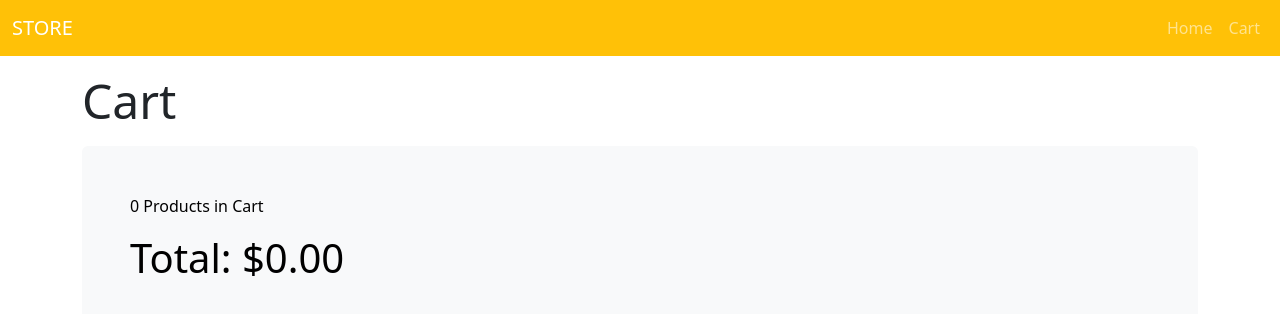
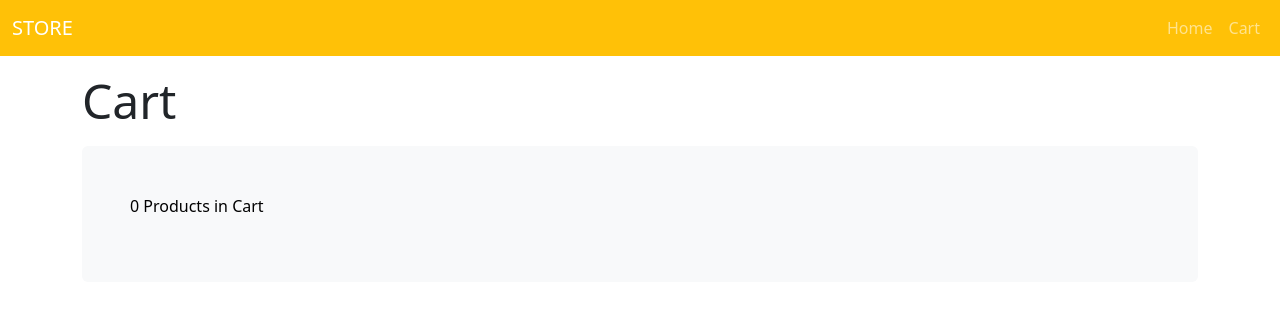
Before and after one commit to ChristianCurtis06/advanced-e-commerce-web-app, a React (Vite) app: page /cart in a window 1280 px wide. Shown: the top 314 px of the page. Built offline with nearby package versions, Linux system fonts and the light colour scheme.

Commit message:
Updated Mini-Project

```diff
--- a/src/components/Cart.tsx
+++ b/src/components/Cart.tsx
@@ -89,7 +89,7 @@ const Cart: React.FC = () => {
                             </Row>
                         </Card>
                     ))}
-                    <p className="display-6 text-black">Total: ${calculateTotal()}</p>
+                    {cart.length > 0 && <p className="display-6 text-black">Total: ${calculateTotal()}</p>}
                     {cart.length > 0 &&
                         <Button variant="warning" onClick={handleCheckout} className="h-100 w-100 mt-2">Checkout</Button>
                     }
--- a/src/components/HomePage.tsx
+++ b/src/components/HomePage.tsx
@@ -51,7 +51,7 @@ const HomePage: React.FC = () => {
 
                     <Row>
                         {displayProducts?.map(product => (
-                            <Col md={4} key={product.id} className="mb-4">
+                            <Col sm={6} lg={4} key={product.id} className="mb-4">
                                 <Card className="h-100">
                                     <Card.Img style={{ objectFit: "contain", maxHeight: "250px" }} className="mt-3 h-25" variant="top" src={product.image} />
                                     <Card.Body className="d-flex flex-column">
```
